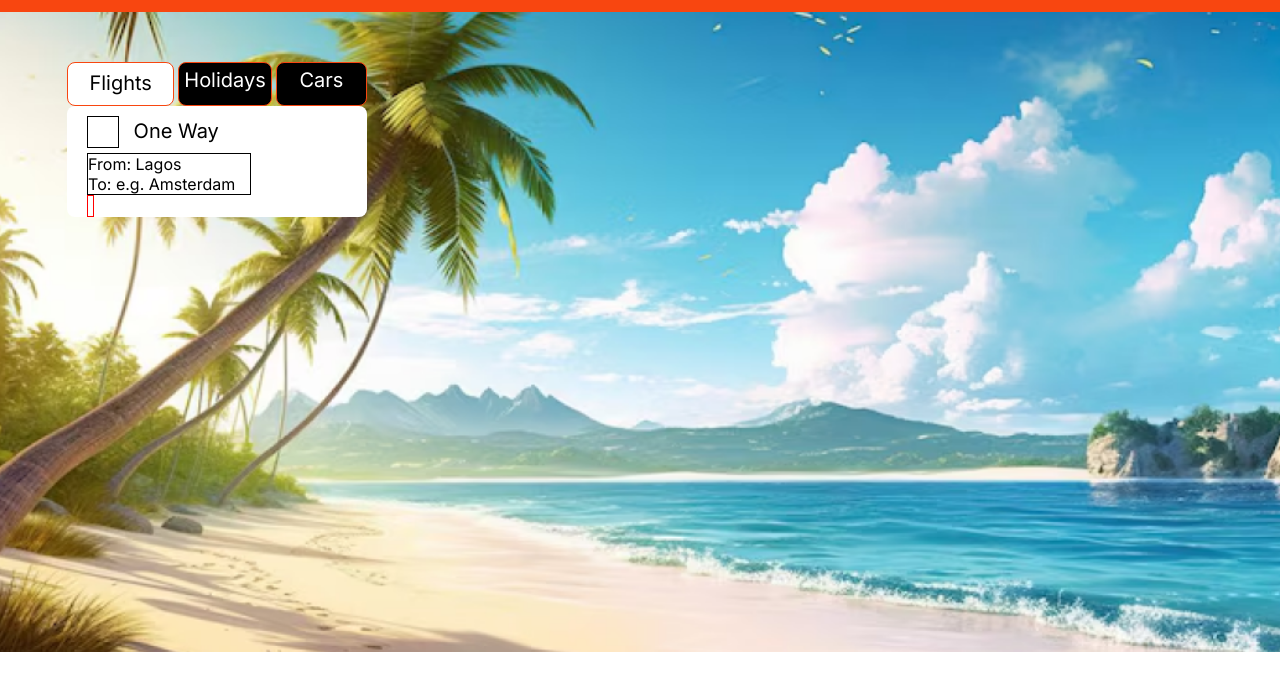
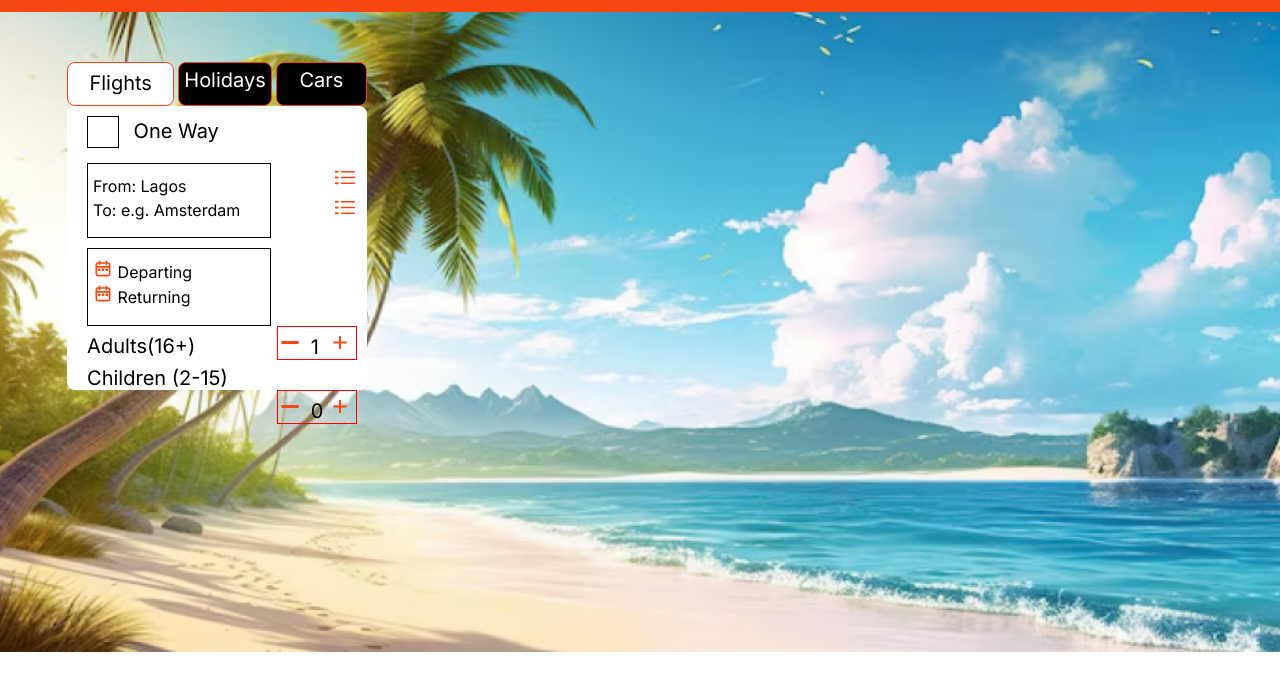
Before and after one commit to 04Favour/Junior_Developer_Project1, a plain HTML site: page index.html in a window 1280 px wide. Shown: the part 90-780 px from the top of the page. Drawn offline with Linux system fonts and the light colour scheme; a web font is replaced by a local one.

Commit message:
Add new files

```diff
--- a/index.html
+++ b/index.html
@@ -55,9 +55,31 @@
                             <p>To: e.g. Amsterdam</p>
                         </div>
                         <div class="flightIcons">
-                            <img src="" alt="">
-                            <img src="" alt="">
+                            <img src="./images/Frame(5).svg" alt="flightIcon" class="icon1">
+                            <img src="./images/Frame(5).svg" alt="flightIcon" class="icon2">
                         </div>
+                        <div class="destination">
+                            <a href=""><img src="./images/Frame(6).svg" alt="" width="20"> Departing</a>
+                            <a href=""><img src="./images/Frame(6).svg" alt="" width="20"> Returning</a>
+                        </div>
+                        <h6>Adults(16+)</h6>
+                        <div class="inc">
+                            <img src="./images/Frame(7).svg" alt="">&nbsp;
+                            <h6>1</h6>&nbsp;
+                            <img src="./images/Frame(8).svg" alt="">
+                        </div>
+                        <h6>Children (2-15)</h6>
+                        <div class="inc">
+                            <img src="./images/Frame(7).svg" alt="">&nbsp;
+                            <h6>0</h6>
+                            <img src="./images/Frame(8).svg" alt="">
+                        </div>
+                        <!-- <h6>Infants (1-2)</h6>
+                        <div class="inc">
+                            <img src="./images/Frame(7).svg" alt="">&nbsp;
+                            <h6>0</h6>&nbsp;
+                            <img src="./images/Frame(8).svg" alt="">
+                        </div> -->
                     </div>
                 </div>
             </div>
--- a/style.css
+++ b/style.css
@@ -109,6 +109,7 @@ nav {
         padding-right: 10px;
         padding-left: 20px;
         border-radius: 8px;
+        position: relative;
 
         .rectangle {
             width: 30px;
@@ -126,14 +127,40 @@ nav {
             font-size: 20px;
             font-weight: 400;
         }
+        h6 {
+            margin-top: 8px;
+            font-size: 20px;
+            font-weight: 400;
+            display: inline-block;
+        }
+        .inc {
+            width: 29%;
+            display: inline-block;
+            float: inline-end;
+            border: 1px solid red;
+        }
 
     }
     .destination {
         border: 1px solid black;
         width: 60%;
+        line-height: 24.2px;
+        padding: 10px 15px 15px 5px;
+        margin-top: 10px;
     }
-    .flightIcons {
-        display: inline-block;
-        border: 1px solid red;
+    .destination a {
+        display: block;
+    }
+    .flightIcons .icon1 {
+        display: block;
+        position: absolute;
+        top: 60px;
+        right: 10px;
+    }
+    .flightIcons .icon2 {
+        display: block;
+        position: absolute;
+        top: 90px;
+        right: 10px;
     }
 }
```
Also changed, not shown: images/Frame(5).svg (added), images/Frame(6).svg (added), images/Frame(7).svg (added), images/Frame(8).svg (added).
